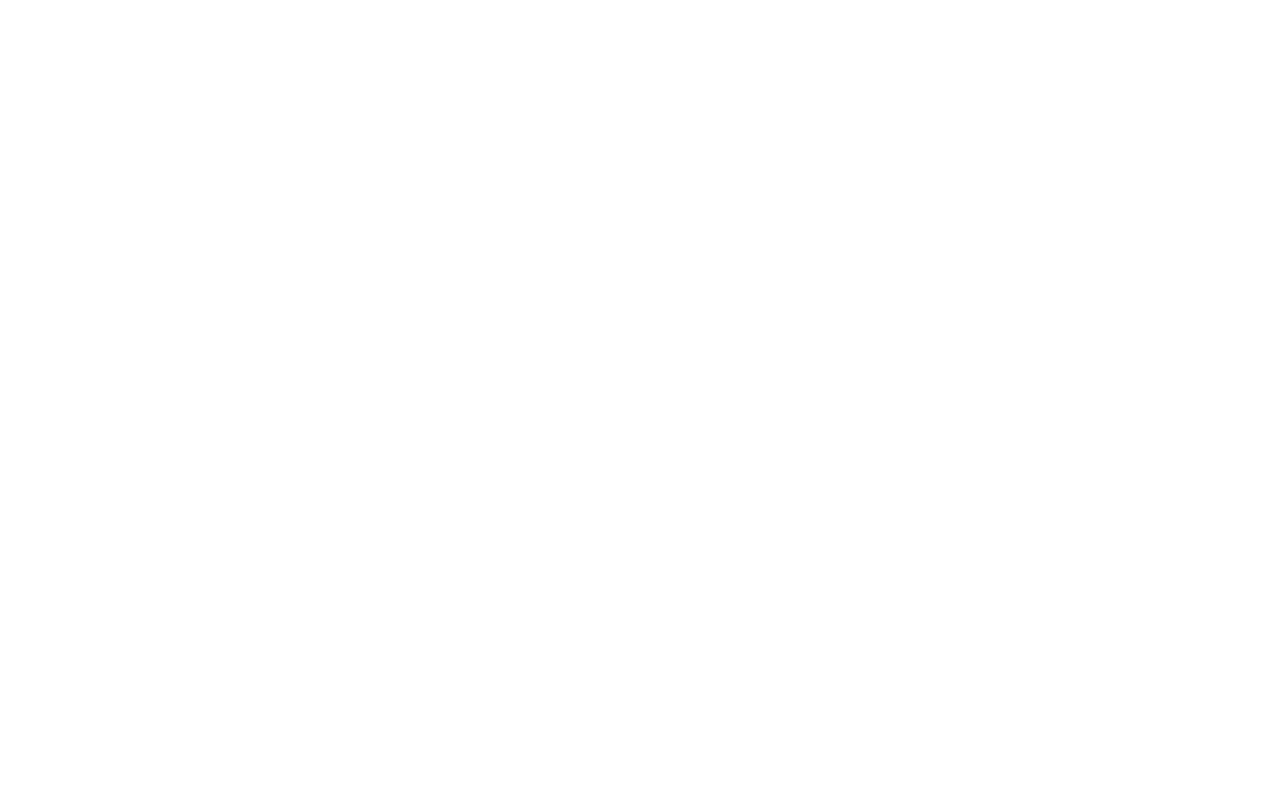
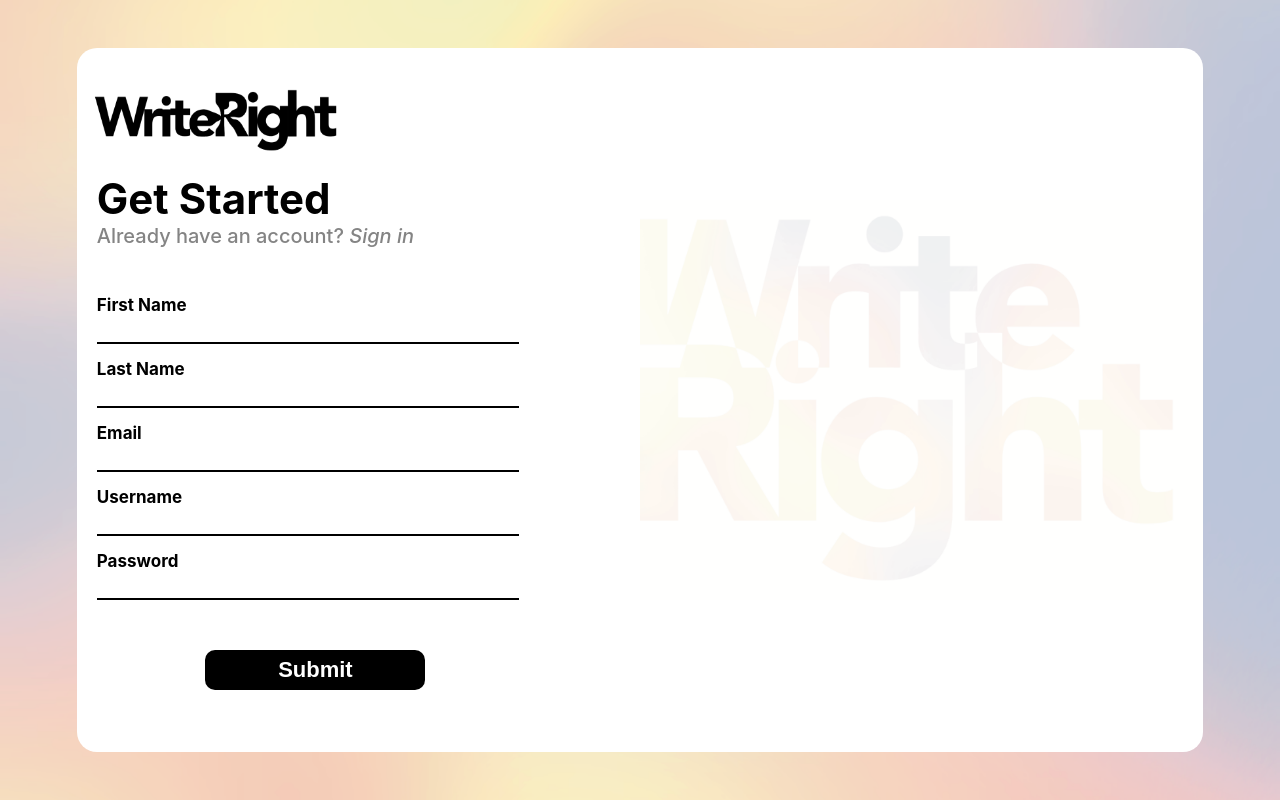
Before and after one commit to acm-projects/WriteRight, a React (Create React App) app in the folder frontend/writeright/: page /sign-two in a window 1280 px wide. Before the commit this address had no page. Built offline with nearby package versions, Linux system fonts and the light colour scheme.

Commit message:
Added new sign up page, pushing early in case i mess up local repo when cloning backend folder from github

```diff
--- a/frontend/writeright/src/App.js
+++ b/frontend/writeright/src/App.js
@@ -1,5 +1,6 @@
 import "./App.css";
 import SignUp from "./pages/signup/SignUp";
+import SignUp2 from "./pages/signup/SignUp2";
 import LandingPage from "./pages/landing/LandingPage";
 import LoginForm from "./pages/login/LoginForm";
 import StoryArc from "./pages/storyarc/StoryArc";
@@ -36,6 +37,7 @@
             element={<AtHome />}
           />
           <Route path="/sheets/writing-tips" element={<WritingTips />} />
+          <Route path="/sign-two" element={<SignUp2 />} />
         </Routes>
       </Router>
     </div>
--- a/frontend/writeright/src/components/landingnav/LandingNav.css
+++ b/frontend/writeright/src/components/landingnav/LandingNav.css
@@ -29,6 +29,7 @@
 
 .nav-option {
   margin: 15px;
+  margin-bottom: 0;
   font-size: 26px;
   font-weight: 700;
 }
@@ -49,19 +50,21 @@
 }
 
 .sign-btn {
-  font-size: 22px;
+  font-size: 20px;
   background-color: black;
   color: #273660;
   display: flex;
   justify-content: center;
   align-items: center;
   text-align: center;
-  height: 50px;
+  height: 42px;
   font-weight: 600;
   width: 110px;
   border-radius: 20px;
   border: none;
-  font-weight: 700;
+  padding: 9px;
+  padding-bottom: 4px;
+  padding-top: 4px;
 }
 
 #landnav-sign-txt {
--- a/frontend/writeright/src/components/subnav/SubNav.js
+++ b/frontend/writeright/src/components/subnav/SubNav.js
@@ -19,11 +19,21 @@
               {subName}
             </a>
           </li>
+          <li class="a">
+            <p className="sNavRed"> &gt; </p>
+          </li>
+          <li class="a">
+            <input
+              required
+              type="story"
+              className="form-fieldCLstory"
+              name="story"
+              id="story"
+              placeholder="Sheet Name"
+            ></input>
+          </li>
         </ul>
         <nav className="rightBtn">
-          <button type="submit" className="redButton">
-            Save
-          </button>
           <button type="submit" className="redButton">
             Save To
           </button>
--- a/frontend/writeright/src/pages/atHome.js
+++ b/frontend/writeright/src/pages/atHome.js
@@ -78,6 +78,7 @@
   const handleSubmit = (e) => {
     //Prevents blank form from being submitted, which would be bad for the DB
     e.preventDefault();
+    console.log(atHomeData);
 
     const userData = {
       mc1,
--- a/frontend/writeright/src/pages/characterLog.js
+++ b/frontend/writeright/src/pages/characterLog.js
@@ -145,6 +145,7 @@
   const handleSubmit = (e) => {
     //Prevents blank form from being submitted, which would be bad for the DB
     e.preventDefault();
+    console.log(characterLogData);
 
     const userData = {
       story,
@@ -250,9 +251,6 @@
               </li>
             </ul>
             <nav className="rightBtn">
-              <button type="submit" className="redButton">
-                Save
-              </button>
               <button type="submit" className="redButton">
                 Save To
               </button>
--- /dev/null
+++ b/frontend/writeright/src/pages/signup/SignUp2.css
@@ -0,0 +1,113 @@
+.su2-outer {
+  display: flex;
+  background-image: url(../../images/LoginBox.png);
+  background-size: cover;
+  background-position: center;
+  flex-direction: column;
+  justify-content: center;
+  align-items: center;
+  height: 100vh;
+  width: 100%;
+}
+
+.su2-white {
+  background-color: white;
+  border-radius: 20px;
+  height: 88%;
+  width: 88%;
+  display: flex;
+  flex-direction: row;
+}
+
+.su2-logo {
+  width: 300px;
+  height: 80px;
+  margin-top: 30px;
+  margin-left: -10px;
+}
+
+.su-form-half {
+  width: 50%;
+  display: flex;
+  flex-direction: column;
+}
+
+.su-color-half {
+  width: 50%;
+  background-image: url("../../images/rainbowWhiteBG.png");
+  background-position: center;
+  background-size: contain;
+  background-repeat: no-repeat;
+}
+
+.su2-form {
+  margin-left: 20px;
+  margin-top: -20px;
+  display: flex;
+  flex-direction: column;
+  justify-content: space-evenly;
+  height: 100%;
+}
+
+.su2-form-group {
+  margin: 15px;
+  margin-left: 0;
+}
+
+.su2-form-field {
+  margin-top: 7px;
+  border-bottom: 2px solid black;
+  width: 80%;
+  border-top: 0;
+  border-left: 0;
+  border-right: 0;
+}
+
+.su-2main-text {
+  font-weight: bold;
+  font-size: 42px;
+}
+
+.su2-form-group-btn {
+  margin-left: 20%;
+}
+
+.submit-btnSU2 {
+  font-size: 22px;
+  background-color: black;
+  color: white;
+  display: flex;
+  justify-content: center;
+  align-items: center;
+  text-align: center;
+  height: 40px;
+  font-weight: 600;
+  margin-top: 50px;
+  width: 220px;
+  border-radius: 10px;
+  border: none;
+}
+
+.submit-btnSU2:hover {
+  scale: 1.03;
+  cursor: pointer;
+  box-shadow: rgb(0 0 0 / 50%) 0px 1px 30px;
+  filter: brightness(110%);
+}
+
+.su-sign-hyperlink {
+  font-style: italic;
+  font-weight: 500;
+  color: inherit;
+  font-size: 20px;
+}
+
+.su-sign-hyperlink:hover {
+  color: black;
+}
+
+.su-sub-text {
+  font-size: 20px;
+  color: #848484;
+  font-weight: 500;
+}
--- /dev/null
+++ b/frontend/writeright/src/pages/signup/SignUp2.js
@@ -0,0 +1,171 @@
+import React from "react";
+import logo from "../../images/logo.png";
+import { useState } from "react";
+import axios from "axios";
+import "./SignUp2.css";
+import rainbow from "../../images/rainbowWhiteBG.png";
+import { Link } from "react-router-dom";
+import { useNavigate } from "react-router-dom";
+
+function SignUp2() {
+  const navigate = useNavigate();
+  const handleLogin = () => {
+    navigate("/login");
+  };
+
+  //Hook to store form data and submit it as a single object
+  const [formData, setFormData] = useState({
+    fName: "",
+    lName: "",
+    email: "",
+    username: "",
+    password: "",
+  });
+
+  let { fName, lName, email, username, password } = formData;
+
+  //When field in form is changed, variables are updated to take in whatever is in the field
+  const onChange = (e) => {
+    setFormData((prevState) => ({
+      ...prevState,
+      [e.target.id]: e.target.value,
+    }));
+  };
+
+  //Function to send data from input fields to database
+  const handleSubmit = (e) => {
+    //Prevents blank form from being submitted, which would be bad for the DB
+    e.preventDefault();
+
+    const postUrl = "http://localhost:1337/users/register";
+
+    const userData = {
+      fName,
+      lName,
+      email,
+      username,
+      password,
+    };
+
+    //After post request clear form data, set up redirect to new page after user signs up
+    axios
+      .post(postUrl, userData)
+      .then(function (response) {
+        console.log(response);
+        alert("User has successfully registered!");
+      })
+      .catch(function (error) {
+        console.log(error);
+        alert("Error, please check console and try again later");
+      });
+
+    /* setFormData({
+        fName: "",
+        lName: "",
+        email: "",
+        username: "",
+        password: "",
+      });*/
+  };
+
+  return (
+    <div className="su2-outer">
+      <div className="su2-white">
+        <div className="su-form-half">
+          <div className="su-logo">
+            <img src={logo} className="su2-logo" alt="Logo" />
+            <div className="su2-form">
+              <div className="su2-header">
+                <h1 className="su-2main-text">Get Started</h1>
+                <h2 className="su-sub-text">
+                  Already have an account?{" "}
+                  <Link to="/login" className="su-sign-hyperlink">
+                    Sign in
+                  </Link>
+                </h2>
+              </div>
+
+              <div className="form">
+                <form onSubmit={handleSubmit}>
+                  <div className="su2-form-group">
+                    <h3>First Name</h3>
+                    <input
+                      required
+                      type="text"
+                      className="su2-form-field"
+                      name="fName"
+                      id="fName"
+                      value={fName}
+                      onChange={onChange}
+                    />
+                  </div>
+
+                  <div className="su2-form-group">
+                    <h3>Last Name</h3>
+                    <input
+                      required
+                      type="text"
+                      className="su2-form-field"
+                      name="lName"
+                      id="lName"
+                      value={lName}
+                      onChange={onChange}
+                    />
+                  </div>
+
+                  <div className="su2-form-group">
+                    <h3>Email</h3>
+                    <input
+                      required
+                      type="email"
+                      className="su2-form-field"
+                      name="email"
+                      id="email"
+                      value={email}
+                      onChange={onChange}
+                    />
+                  </div>
+
+                  <div className="su2-form-group">
+                    <h3>Username</h3>
+                    <input
+                      required
+                      type="text"
+                      className="su2-form-field"
+                      name="username"
+                      id="username"
+                      value={username}
+                      onChange={onChange}
+                    />
+                  </div>
+
+                  <div className="su2-form-group">
+                    <h3>Password</h3>
+                    <input
+                      required
+                      type="password"
+                      className="su2-form-field"
+                      name="password"
+                      id="password"
+                      value={password}
+                      onChange={onChange}
+                    />
+                  </div>
+
+                  <div className="su2-form-group-btn">
+                    <button type="submit" className="submit-btnSU2">
+                      Submit
+                    </button>
+                  </div>
+                </form>
+              </div>
+            </div>
+          </div>
+        </div>
+        <div className="su-color-half"></div>
+      </div>
+    </div>
+  );
+}
+
+export default SignUp2;
```
